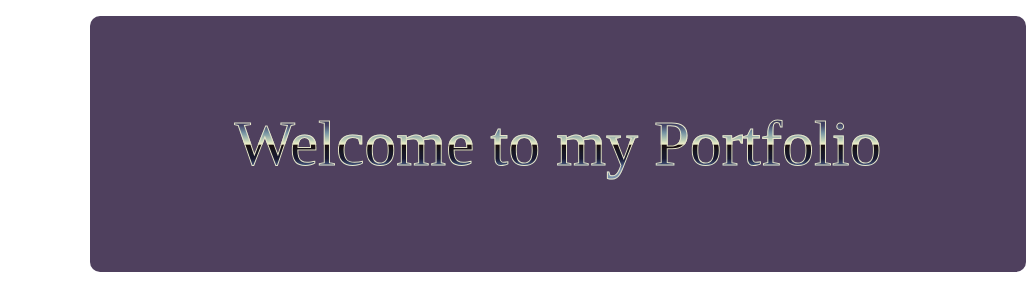
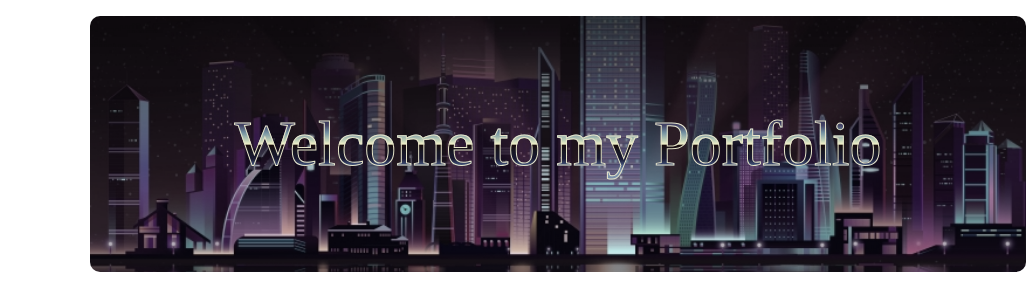
Before and after one commit to jophc1/JoshuaPhillips_T1A2, a plain HTML site: page src/index.html in a window 1280 px wide. Shown: the top 287 px of the page, 254-1280 px from the left. Drawn offline with nearby package versions, Linux system fonts and the light colour scheme.

Commit message:
fixed background image link

```diff
--- a/src/styles/style.css
+++ b/src/styles/style.css
@@ -78,7 +78,7 @@ main > section {
   align-items: center;
   width: 100%;
   height: 25vw;
-  background: rebeccapurple url(images/pageTitle.jpg) no-repeat;
+  background: rebeccapurple url(../images/pageTitle.jpg) no-repeat;
   background-position: 50% 50%;
   background-size: 100%;
   filter: grayscale(70%);
```
